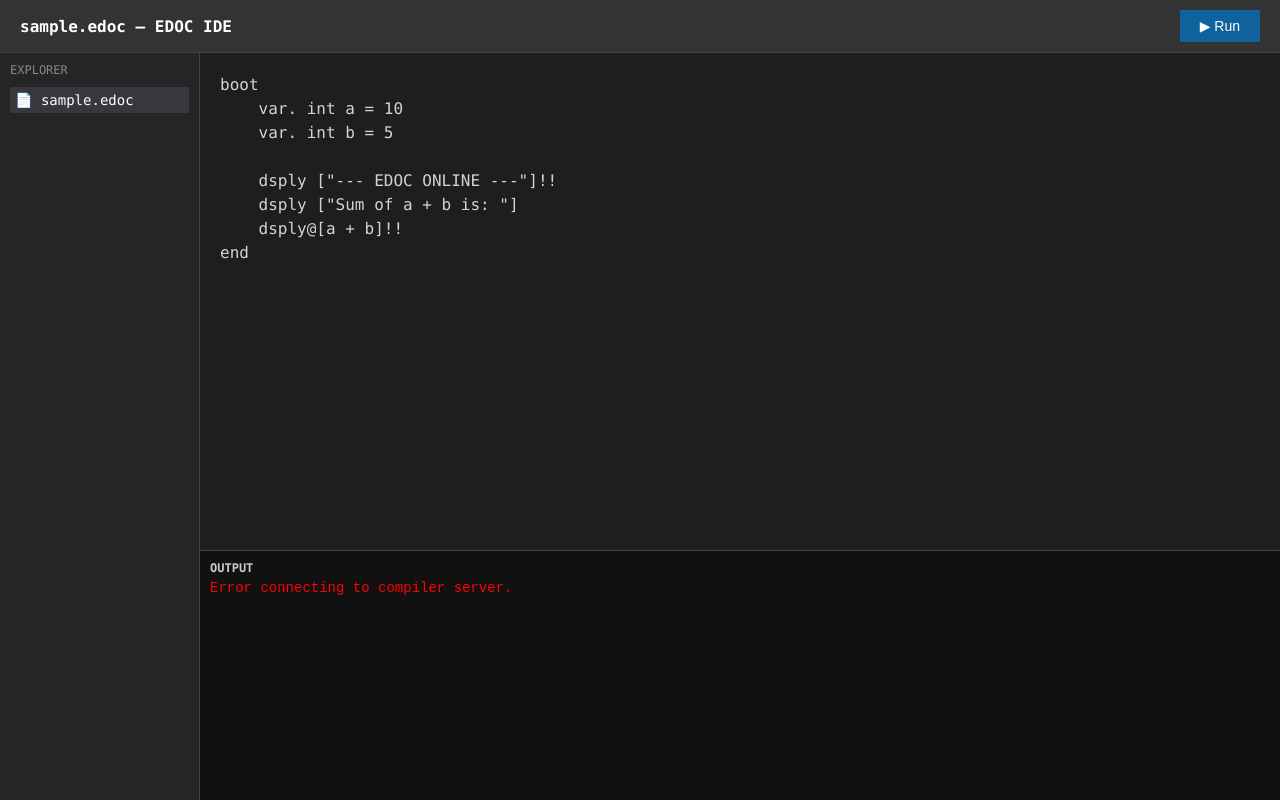
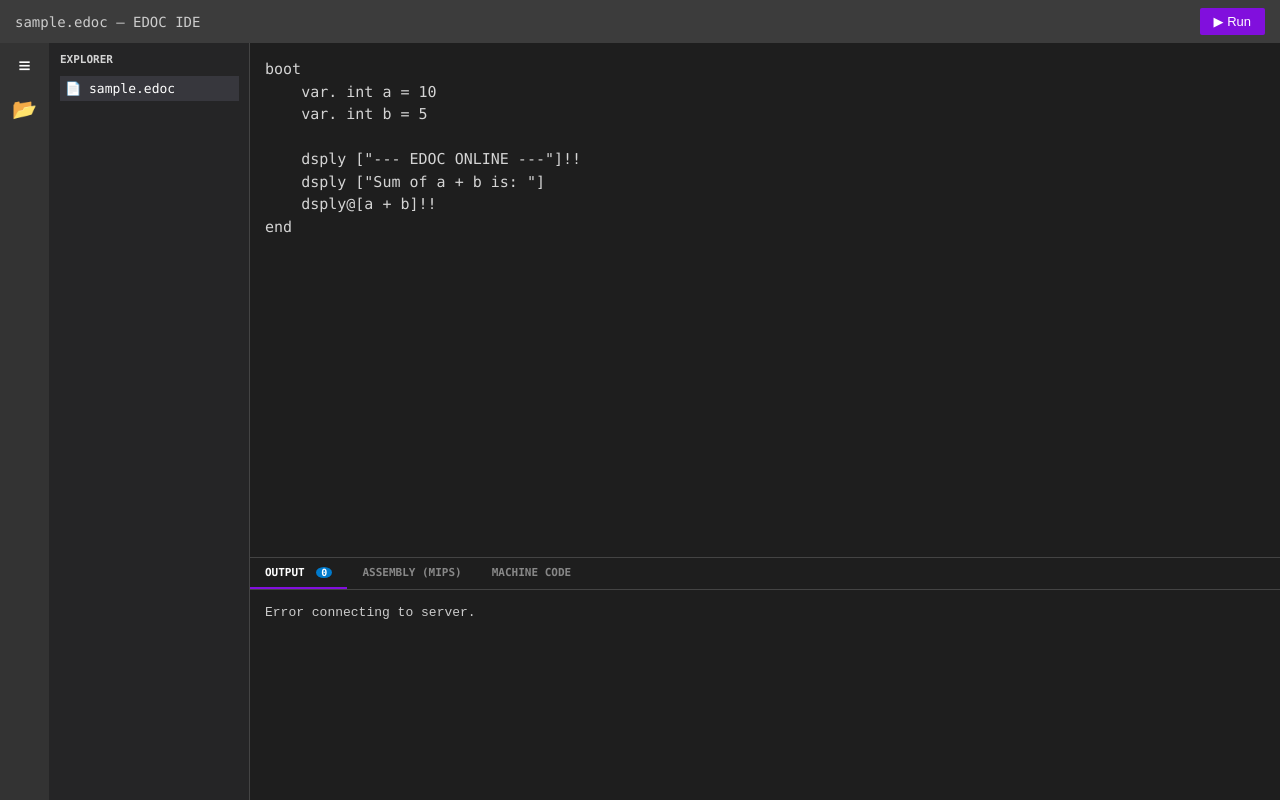
Before and after one commit to Nyctor88/edoc-online, a website: page public/index.html in a window 1280 px wide. Both pictures are taken after a click on the button "▶ Run". Drawn offline with Linux system fonts and the light colour scheme; no server answers.

Commit message:
Added MIPS and Machine Code tabs to IDE

```diff
--- a/public/index.html
+++ b/public/index.html
@@ -8,9 +8,10 @@
       :root {
         --bg-dark: #1e1e1e;
         --sidebar: #252526;
-        --accent: #0e639c;
+        --accent: #810fdd;
         --text: #d4d4d4;
-        --terminal: #1e1e1e;
+        --panel-bg: #1e1e1e;
+        --border: #444;
       }
 
       * {
@@ -30,102 +31,147 @@
 
       /* Top Bar */
       header {
-        background-color: #333;
-        padding: 10px 20px;
+        background-color: #3c3c3c;
+        padding: 8px 15px;
         display: flex;
         justify-content: space-between;
         align-items: center;
-        border-bottom: 1px solid #444;
       }
-
       h1 {
-        font-size: 16px;
-        color: #fff;
+        font-size: 14px;
+        color: #ccc;
+        font-weight: normal;
       }
 
       .run-btn {
         background-color: var(--accent);
         color: white;
         border: none;
-        padding: 8px 20px;
+        padding: 6px 14px;
         cursor: pointer;
-        font-size: 14px;
-        display: flex;
-        align-items: center;
-        gap: 5px;
+        font-size: 13px;
+        border-radius: 2px;
       }
       .run-btn:hover {
-        background-color: #1177bb;
+        background-color: #0062a3;
       }
 
-      /* Main Layout */
+      /* Layout */
       .container {
         display: flex;
         flex: 1;
         overflow: hidden;
       }
 
-      /* Sidebar (File Explorer style) */
       .sidebar {
+        width: 50px;
+        background-color: #333;
+        display: flex;
+        flex-direction: column;
+        align-items: center;
+        padding-top: 10px;
+        border-right: 1px solid #252526;
+      }
+
+      .explorer-pane {
         width: 200px;
         background-color: var(--sidebar);
-        border-right: 1px solid #444;
+        border-right: 1px solid var(--border);
         padding: 10px;
-        font-size: 14px;
+        font-size: 13px;
       }
       .file-item {
         padding: 5px;
         cursor: pointer;
-        background-color: #37373d;
-        color: white;
+        color: #fff;
         display: flex;
         align-items: center;
         gap: 8px;
+        background: #37373d;
       }
 
-      /* Editor Area */
-      .editor-area {
+      .main-area {
         flex: 1;
         display: flex;
         flex-direction: column;
       }
 
-      /* The Code Input */
+      /* Editor */
       textarea {
         flex: 2;
         background-color: var(--bg-dark);
         color: #d4d4d4;
         border: none;
-        padding: 20px;
+        padding: 15px;
         resize: none;
         outline: none;
         font-family: inherit;
-        font-size: 16px;
+        font-size: 15px;
         line-height: 1.5;
       }
 
-      /* The Terminal Output */
-      .terminal {
+      /* Bottom Panel (Tabs) */
+      .bottom-panel {
         flex: 1;
-        background-color: #111;
-        border-top: 1px solid #444;
-        padding: 10px;
-        overflow-y: auto;
-        font-size: 14px;
+        background-color: var(--panel-bg);
+        border-top: 1px solid var(--border);
+        display: flex;
+        flex-direction: column;
+        min-height: 200px;
       }
 
-      .terminal-header {
-        color: #ccc;
-        font-size: 12px;
-        margin-bottom: 5px;
-        text-transform: uppercase;
-        font-weight: bold;
+      /* Tab Headers */
+      .tabs-header {
+        display: flex;
+        background-color: var(--panel-bg);
+        border-bottom: 1px solid var(--border);
       }
 
-      pre {
-        white-space: pre-wrap;
+      .tab-btn {
+        background: none;
+        border: none;
+        color: #888;
+        padding: 8px 15px;
+        cursor: pointer;
+        font-size: 11px;
+        font-weight: bold;
+        text-transform: uppercase;
+        font-family: inherit;
+        border-bottom: 2px solid transparent; /* Invisible border by default */
+      }
+
+      .tab-btn:hover {
+        color: #fff;
+      }
+
+      /* Active Tab Style (Blue Underline) */
+      .tab-btn.active {
+        color: #fff;
+        border-bottom: 2px solid var(--accent);
+      }
+
+      .tab-count {
+        background: #007acc;
+        color: white;
+        border-radius: 50%;
+        padding: 0 5px;
+        font-size: 10px;
+        margin-left: 5px;
+      }
+
+      /* Tab Content Area */
+      .tab-content {
+        display: none; /* Hidden by default */
+        padding: 15px;
+        overflow-y: auto;
+        font-size: 13px;
         color: #ccc;
+        flex: 1;
       }
+
+      .tab-content.active {
+        display: block;
+      } /* Show when active */
     </style>
   </head>
   <body>
@@ -135,14 +181,19 @@
     </header>
 
     <div class="container">
-      <aside class="sidebar">
-        <div style="font-size: 12px; color: #888; margin-bottom: 10px">
+      <div class="sidebar">
+        <div style="color: #fff; font-size: 20px; margin-bottom: 20px">≡</div>
+        <div style="color: #888; font-size: 20px">📂</div>
+      </div>
+
+      <div class="explorer-pane">
+        <div style="font-size: 11px; font-weight: bold; margin-bottom: 10px">
           EXPLORER
         </div>
         <div class="file-item">📄 sample.edoc</div>
-      </aside>
+      </div>
 
-      <main class="editor-area">
+      <div class="main-area">
         <textarea id="code-input" spellcheck="false">
 boot
     var. int a = 10
@@ -155,22 +206,65 @@ end
             </textarea
         >
 
-        <div class="terminal">
-          <div class="terminal-header">OUTPUT</div>
-          <pre id="output">Waiting for code execution...</pre>
+        <div class="bottom-panel">
+          <div class="tabs-header">
+            <button
+              class="tab-btn active"
+              onclick="openTab('output-tab', this)"
+            >
+              Output <span class="tab-count">0</span>
+            </button>
+            <button class="tab-btn" onclick="openTab('mips-tab', this)">
+              Assembly (MIPS)
+            </button>
+            <button class="tab-btn" onclick="openTab('machine-tab', this)">
+              Machine Code
+            </button>
+          </div>
+
+          <div id="output-tab" class="tab-content active">
+            <pre id="output-text">Ready to run...</pre>
+          </div>
+          <div id="mips-tab" class="tab-content">
+            <pre id="mips-text">/* MIPS Assembly will appear here */</pre>
+          </div>
+          <div id="machine-tab" class="tab-content">
+            <pre id="machine-text">
+/* Binary Machine Code will appear here */</pre
+            >
+          </div>
         </div>
-      </main>
+      </div>
     </div>
 
     <script>
+      // Tab Switching Logic
+      function openTab(tabId, btnElement) {
+        // 1. Hide all tab contents
+        document.querySelectorAll(".tab-content").forEach((div) => {
+          div.classList.remove("active");
+        });
+        // 2. Deactivate all tab buttons
+        document.querySelectorAll(".tab-btn").forEach((btn) => {
+          btn.classList.remove("active");
+        });
+
+        // 3. Show selected content and activate button
+        document.getElementById(tabId).classList.add("active");
+        btnElement.classList.add("active");
+      }
+
+      // Run Code Logic
       async function runCode() {
         const code = document.getElementById("code-input").value;
-        const outputElement = document.getElementById("output");
+        const outputText = document.getElementById("output-text");
+        const mipsText = document.getElementById("mips-text");
+        const machineText = document.getElementById("machine-text");
 
-        outputElement.style.color = "#aaa";
-        outputElement.innerText = "Running...";
+        outputText.innerText = "Running...";
 
         try {
+          // IMPORTANT: Ensure this URL matches your deployed or local server
           const response = await fetch("/compile", {
             method: "POST",
             headers: { "Content-Type": "application/json" },
@@ -179,12 +273,12 @@ end
 
           const result = await response.json();
 
-          // Display the output
-          outputElement.style.color = "#fff";
-          outputElement.innerText = result.output;
+          // Fill the tabs with data from server
+          outputText.innerText = result.output || "No output";
+          mipsText.innerText = result.mips || "No assembly generated";
+          machineText.innerText = result.binary || "No machine code generated";
         } catch (error) {
-          outputElement.style.color = "red";
-          outputElement.innerText = "Error connecting to compiler server.";
+          outputText.innerText = "Error connecting to server.";
         }
       }
     </script>
```
Also changed, not shown: server.js (+44 -8 lines).
